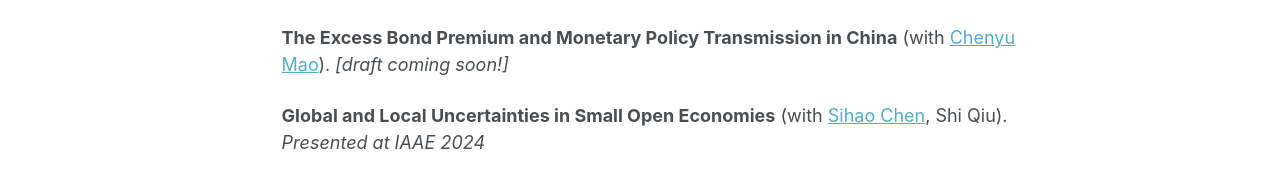
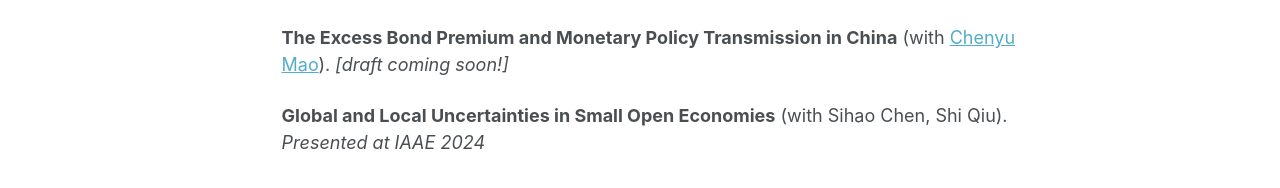
Before and after one commit to liuhaiqinFDU/liuhaiqinFDU.github.io, a Jekyll site: the page built from research.md, in a window 1280 px wide and 1174 px high. Shown: the part 806-994 px from the top of the window. Built offline with Jekyll 4.4.1, drawn with Linux system fonts in a browser that asks for light colours; some web fonts are replaced; part of the change alters nothing that is shown.

```diff
--- a/research.md
+++ b/research.md
@@ -35,7 +35,7 @@ title: ""
 
 **The Excess Bond Premium and Monetary Policy Transmission in China** (with [Chenyu Mao](https://sites.google.com/view/chenyu-sophia-mao/home-page)). *[draft coming soon!]*
 
-**Global and Local Uncertainties in Small Open Economies** (with [Sihao Chen](https://chensihao.weebly.com/research.html), Shi Qiu). *Presented at IAAE 2024*
+**Global and Local Uncertainties in Small Open Economies** (with Sihao Chen, Shi Qiu). *Presented at IAAE 2024*
 
 <!-- MEG 2023\*, NASMES 2024\*,  , ESWC 2025\** -->
 
```
